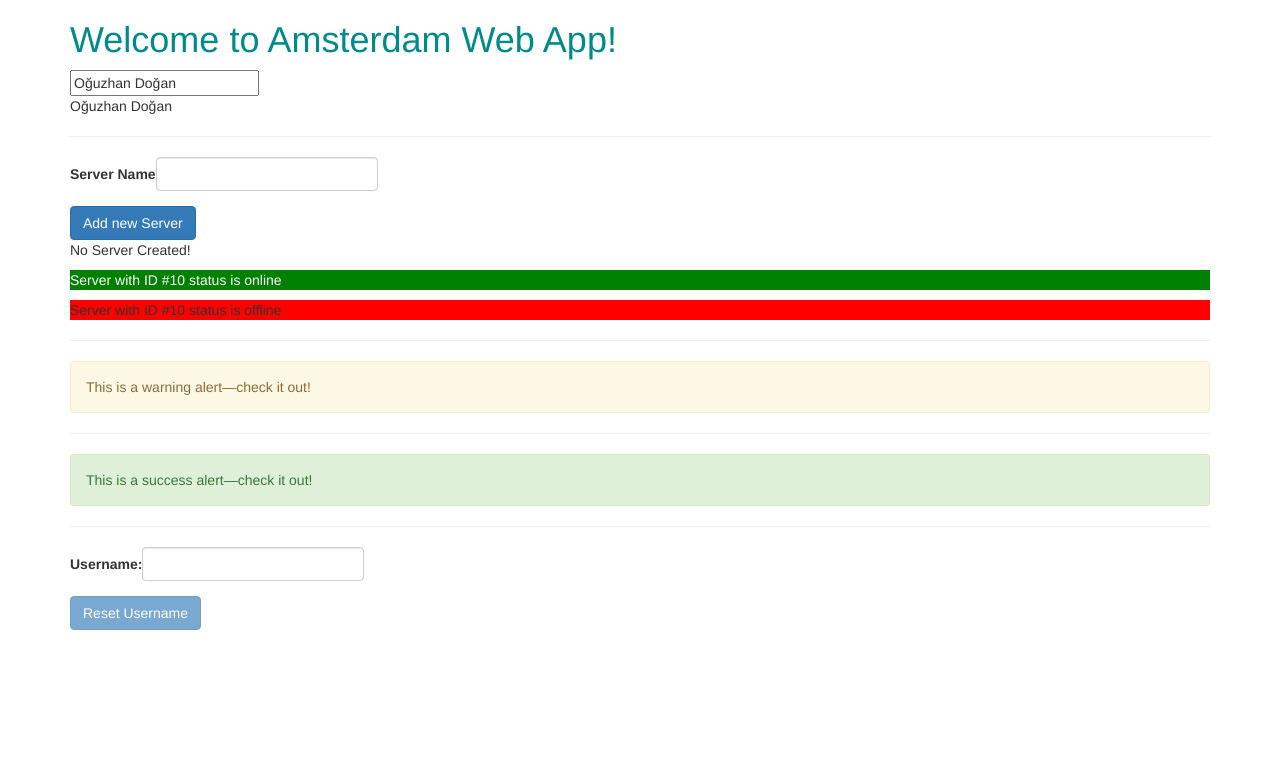
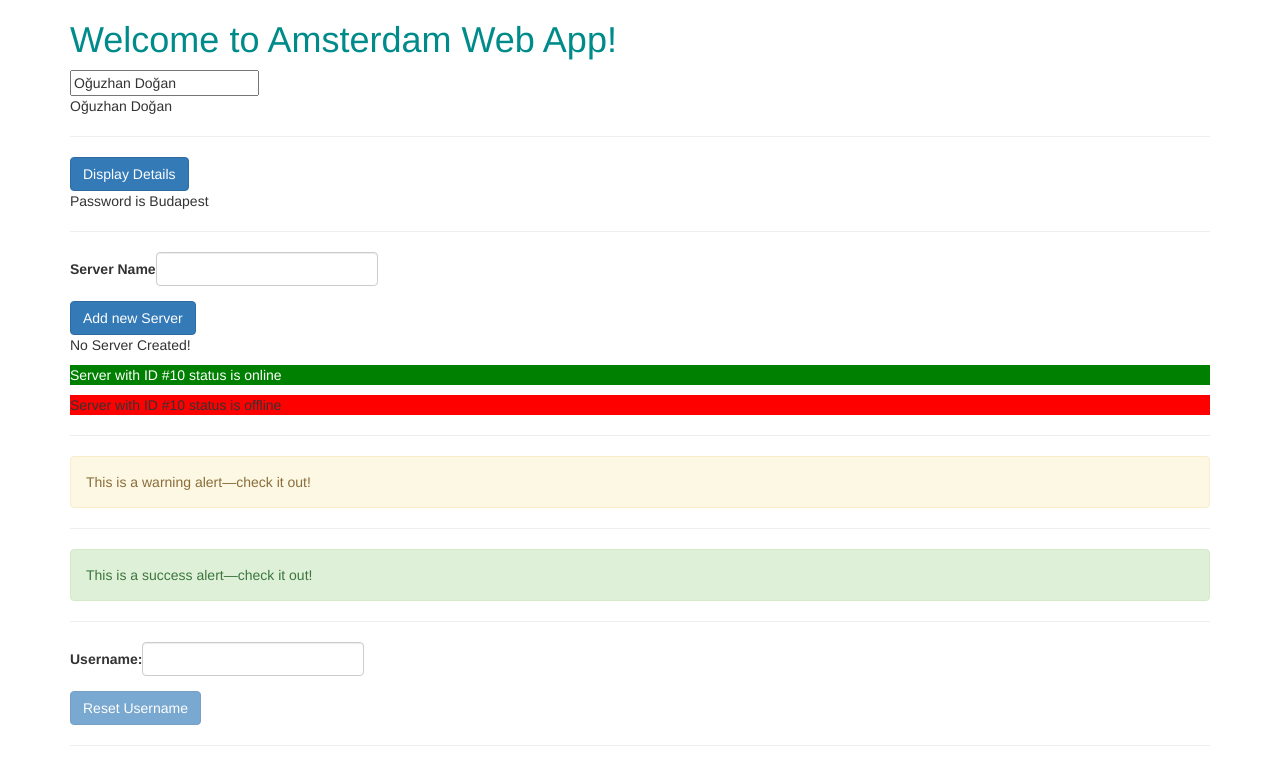
Before and after one commit to ogzhndgn/amsterdam-web-app, an Angular app: page / in a window 1280 px wide. Shown: the top 764 px of the page. Built offline with nearby package versions, Linux system fonts and the light colour scheme.

Commit message:
Toggle Display task solved

```diff
--- a/src/app/app.component.html
+++ b/src/app/app.component.html
@@ -6,6 +6,8 @@
       </h1>
       <input type="text" [(ngModel)]="name">
       <p>{{ name }}</p>
+      <hr>
+      <app-detail></app-detail>
       <hr>
       <app-servers></app-servers>
       <!-- <div class="app-servers"></div> -->
@@ -16,5 +18,7 @@
       <app-success></app-success>
       <hr>
       <app-username></app-username>
+      <hr>
+
     </div>
   </div>
--- a/src/app/app.module.ts
+++ b/src/app/app.module.ts
@@ -7,6 +7,7 @@ import {ServersComponent} from './servers/servers.component';
 import {WarningComponent} from './warning/warning.component';
 import {SuccessComponent} from './success/success.component';
 import {UsernameComponent} from "./username/username.component";
+import {DetailComponent} from './detail/detail.component';
 
 @NgModule({
   declarations: [
@@ -15,7 +16,8 @@ import {UsernameComponent} from "./username/username.component";
     ServersComponent,
     WarningComponent,
     SuccessComponent,
-    UsernameComponent
+    UsernameComponent,
+    DetailComponent
   ],
   imports: [
     BrowserModule,
--- /dev/null
+++ b/src/app/detail/detail.component.css
@@ -0,0 +1,3 @@
+.whitetext {
+  color: white;
+}
--- /dev/null
+++ b/src/app/detail/detail.component.html
@@ -0,0 +1,8 @@
+<button class="btn btn-primary" (click)="onDisplayDetails()">Display Details</button>
+<p *ngIf="showDetail">{{ detail }}</p>
+<div
+  *ngFor="let element of clickCountArray"
+  [ngStyle]="{backgroundColor: element >= 5 ? 'blue' : 'white'}"
+  [ngClass]="{whitetext: element >= 5}">
+  Button Clicked! {{element}}
+</div>
--- /dev/null
+++ b/src/app/detail/detail.component.ts
@@ -0,0 +1,39 @@
+import {Component, OnInit} from '@angular/core';
+import {serializePaths} from "@angular/router/src/url_tree";
+
+@Component({
+  selector: 'app-detail',
+  templateUrl: './detail.component.html',
+  styleUrls: ['./detail.component.css']
+})
+export class DetailComponent implements OnInit {
+
+  detail: string = 'Password is Budapest';
+  clickCount: number = 0;
+  clickCountArray: number[] = [];
+  isColored: boolean = false;
+  showDetail: boolean = true;
+
+  constructor() {
+  }
+
+  ngOnInit() {
+  }
+
+  onDisplayDetails() {
+    this.clickCount++;
+    console.log("Click Count: " + this.clickCount);
+    this.clickCountArray.push(this.clickCount);
+    this.showDetail = !this.showDetail;
+  }
+
+  getColor() {
+    if (this.clickCount >= 5) {
+      this.isColored = true;
+    }
+    if (this.isColored) {
+      return 'blue';
+    }
+    return 'white';
+  }
+}
```
